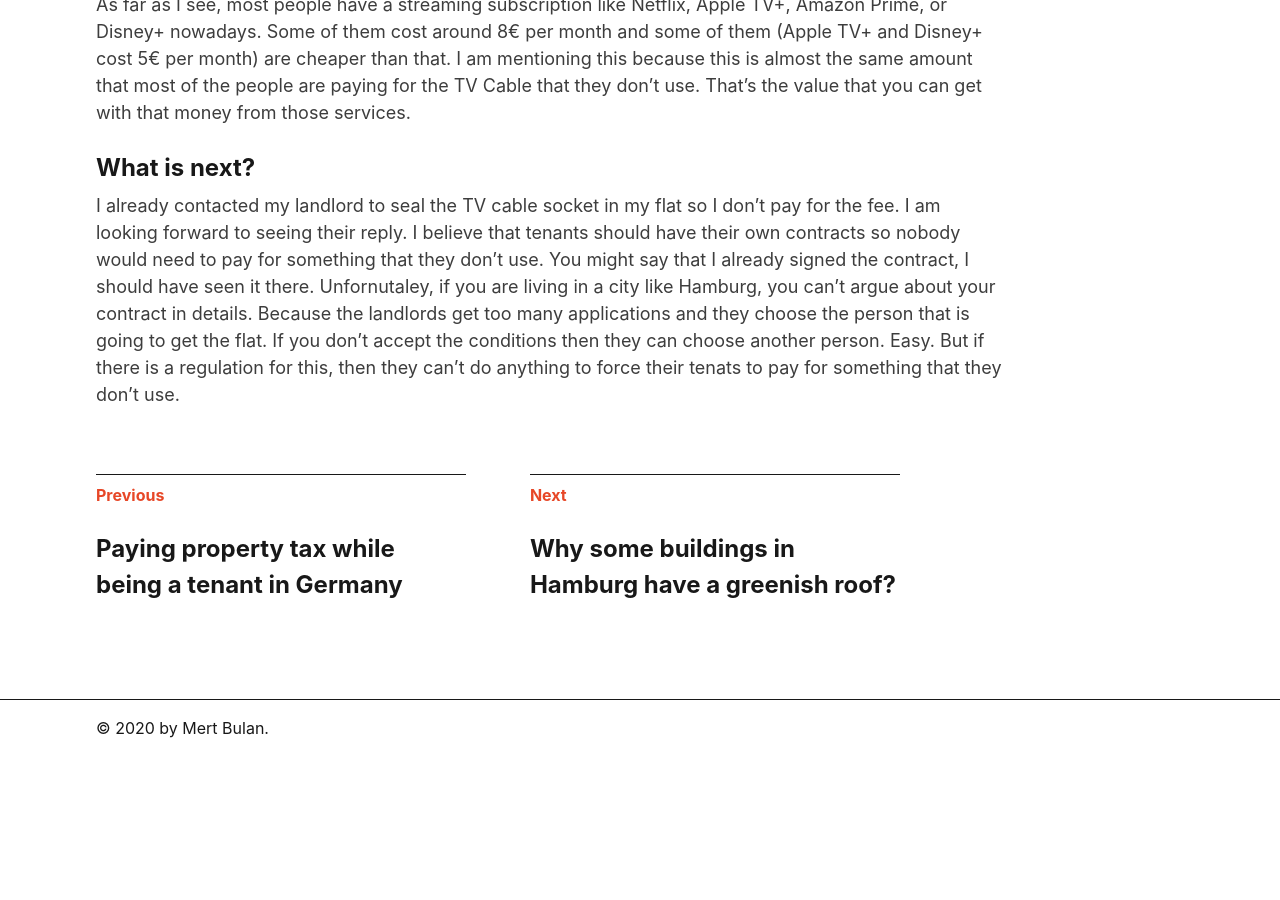
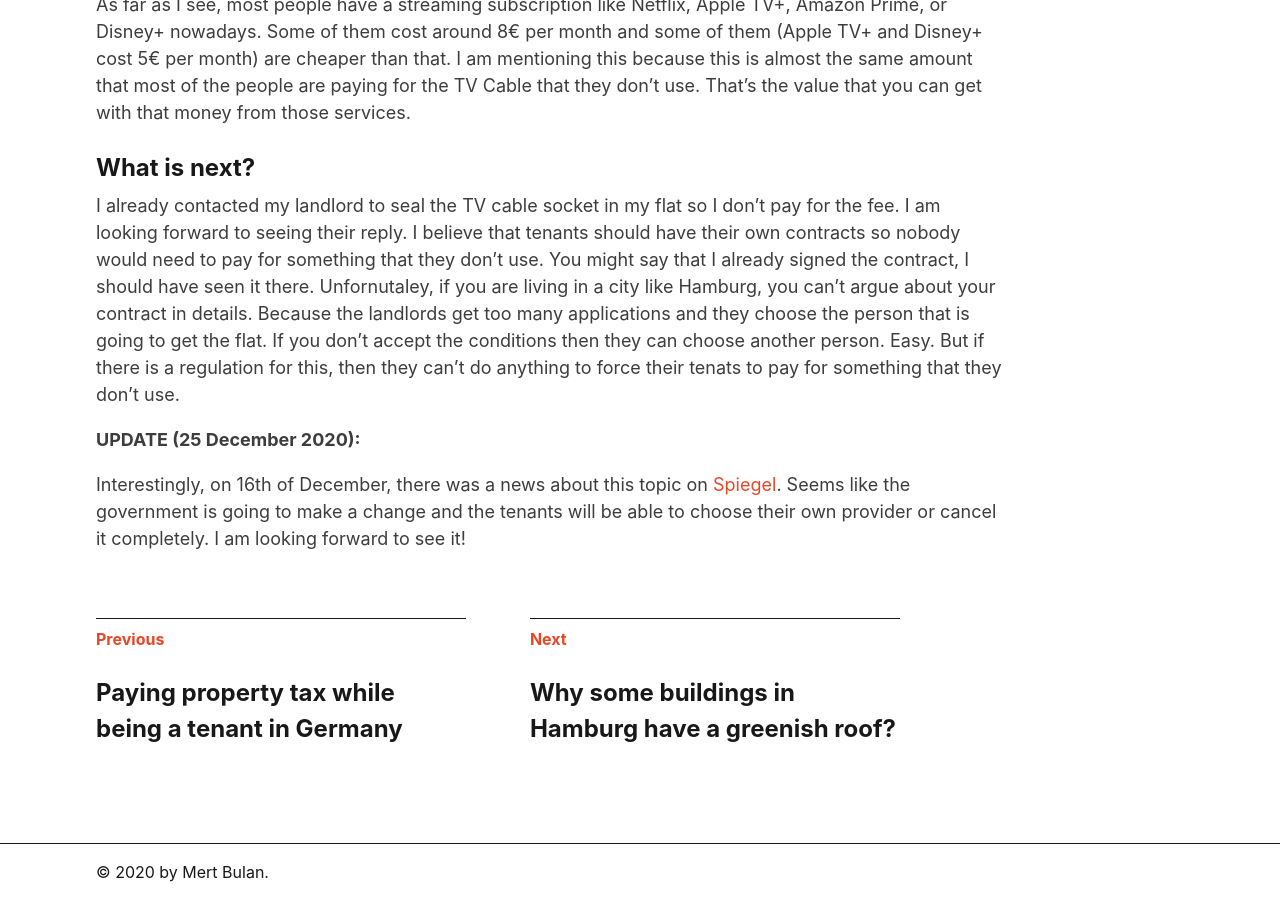
Before and after one commit to mertbulan/mertbulan.github.io, a Jekyll site: the page built from _posts/2020-10-09-you-probably-pay-100-euro-for-tv-cable-that-you-dont-use.md, in a window 1280 px wide and 900 px high, scrolled down 2011 px. Built offline with Jekyll 4.4.1, drawn with Linux system fonts in a browser that asks for light colours; before the commit the page ends 2767 px from its top, so only the background shows below that.

Commit message:
update post

```diff
--- a/_posts/2020-10-09-you-probably-pay-100-euro-for-tv-cable-that-you-dont-use.md
+++ b/_posts/2020-10-09-you-probably-pay-100-euro-for-tv-cable-that-you-dont-use.md
@@ -24,3 +24,7 @@ As far as I see, most people have a streaming subscription like Netflix, Apple T
 ### What is next?
 
 I already contacted my landlord to seal the TV cable socket in my flat so I don't pay for the fee. I am looking forward to seeing their reply. I believe that tenants should have their own contracts so nobody would need to pay for something that they don't use. You might say that I already signed the contract, I should have seen it there. Unfornutaley, if you are living in a city like Hamburg, you can't argue about your contract in details. Because the landlords get too many applications and they choose the person that is going to get the flat. If you don't accept the conditions then they can choose another person. Easy. But if there is a regulation for this, then they can't do anything to force their tenats to pay for something that they don't use.
+
+**UPDATE (25 December 2020):**
+
+Interestingly, on 16th of December, there was a news about this topic on [Spiegel](https://www.spiegel.de/wirtschaft/service/tv-kabelanschluesse-sollen-nicht-mehr-ueber-nebenkosten-abgerechnet-werden-a-660a7c33-8c20-4088-beba-6b9bef8948bc). Seems like the government is going to make a change and the tenants will be able to choose their own provider or cancel it completely. I am looking forward to see it!
```
